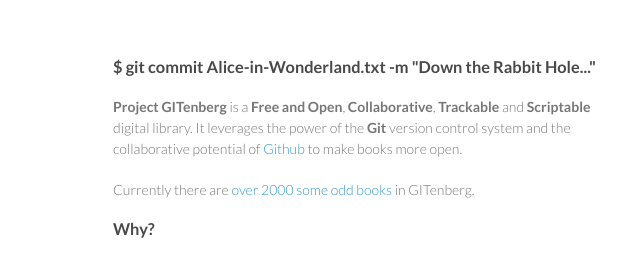
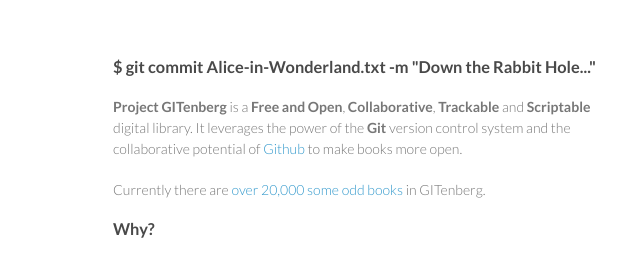
Before and after one commit to GITenberg/gitenberg.github.com, a plain HTML site: page index.html in a window 1280 px wide. Shown: the top 255 px of the page, 457-1097 px from the left. Drawn offline with Linux system fonts and the light colour scheme.

Commit message:
10x books uploaded!

```diff
--- a/index.html
+++ b/index.html
@@ -29,7 +29,7 @@
         <h3 class="mainhead" id="welcome">$ git commit Alice-in-Wonderland.txt -m "Down the Rabbit Hole..."</h3>
 
          <p><b>Project GITenberg</b> is a <b>Free and Open</b>, <b>Collaborative</b>, <b>Trackable</b> and <b>Scriptable</b> digital library. It leverages the power of the <b>Git</b> version control system and the collaborative potential of <b><a href="http://www.github.com">Github</a></b> to make books more open.</p>
-         <p>Currently there are <a href="http://github.com/GITenberg/">over 2000 some odd books</a> in GITenberg.</p>
+         <p>Currently there are <a href="http://github.com/GITenberg/">over 20,000 some odd books</a> in GITenberg.</p>
 
 
         <h3 id="why">Why?</h3>
```
